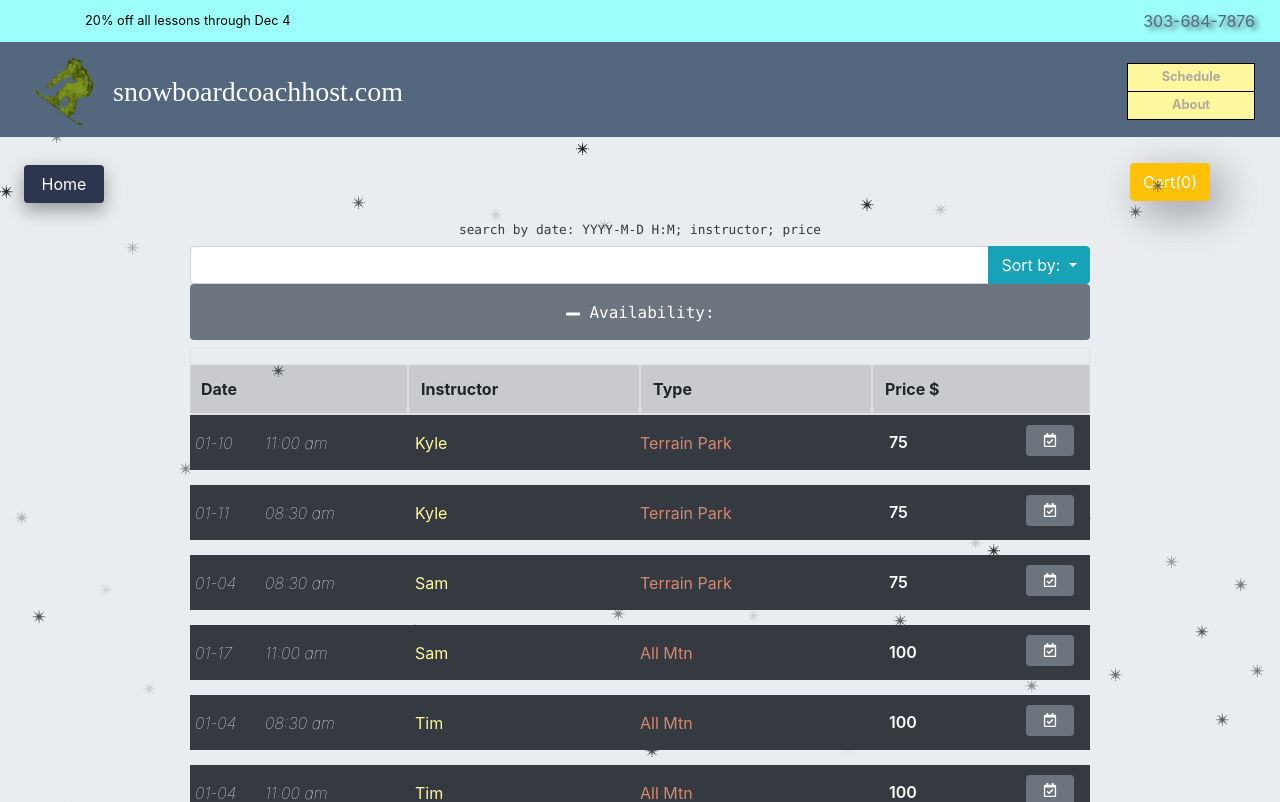
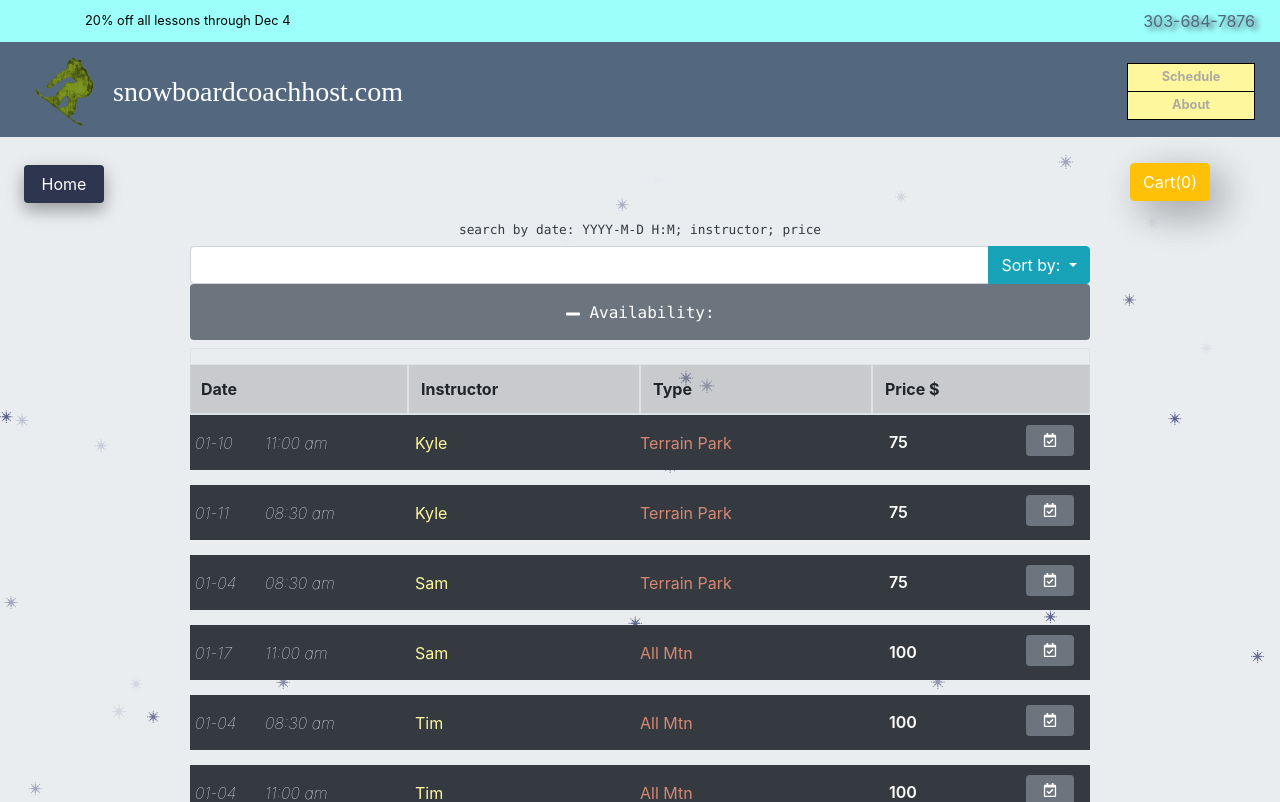
Before and after one commit to hicksey-makes/ski-lessons-snowV2, a React (Create React App) app: page /schedule in a window 1280 px wide. Shown: the top 802 px of the page. Built offline with nearby package versions, Linux system fonts and the light colour scheme; a web font is replaced by a local one.

Commit message:
add -1 z-index to snowflake parent node to position behind buttons, vary snowflake size between 15 and 19px

```diff
--- a/src/components/Reserve/Schedule.js
+++ b/src/components/Reserve/Schedule.js
@@ -132,13 +132,13 @@ class Schedule extends Component {
 
   createFlake() {
     const flake = document.querySelector(".flake");
-    const contain = document.querySelector(".contain");
     const snow = document.querySelector(".snow-contain");
     const clone = flake.cloneNode(true);
     clone.style.paddingLeft = Math.random() * 10 + "px";
     clone.style.animationDuration = Math.random() * 5 + 3 + "s";
     clone.style.opacity = Math.random() * 1;
-    snow.append(clone);
+    clone.style.fontSize = Math.random() * 4 + 15 + "px";
+    snow.appendChild(clone);
   }
 
  render() {
--- a/src/css/Schedule.css
+++ b/src/css/Schedule.css
@@ -112,12 +112,15 @@ width: 30px;
 .flake {
   font-size: 1rem;
   padding: 0;
+  /*dark grey blue*/
+  color: #5A5F8C;
   animation: fall 40s linear forwards infinite;
-
+  animation-delay: -6s;
 }
 
 .snow-contain {
   height: 12px;
+  position: relative;
   z-index: -1;
 }
 
@@ -126,7 +129,7 @@ width: 30px;
     transform: translateY(-10vh);
   }
   to {
-    transform: translateY(100vh);
+    transform: translateY(140vh);
   }
 }
 
```
